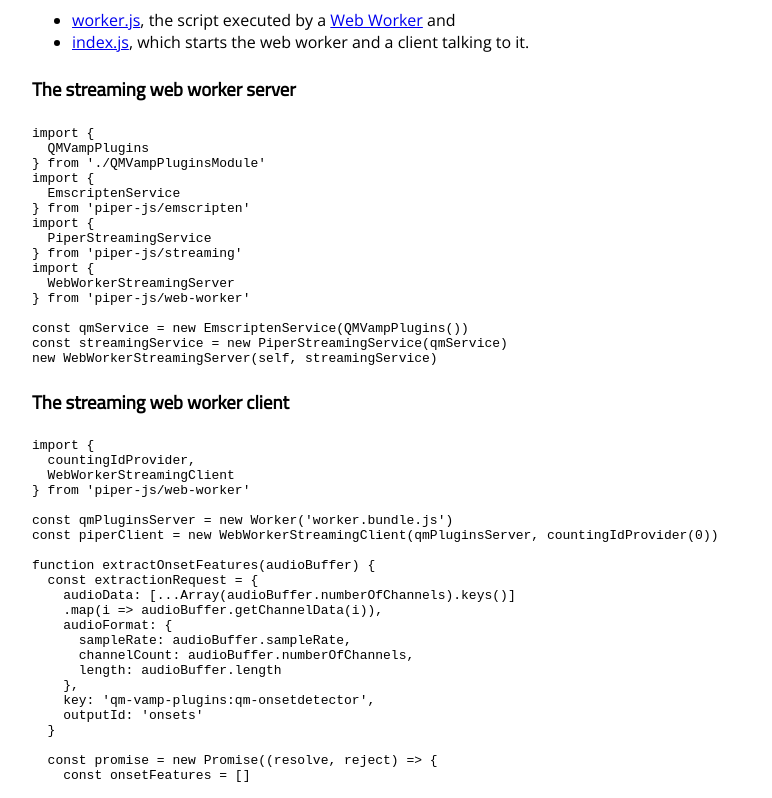
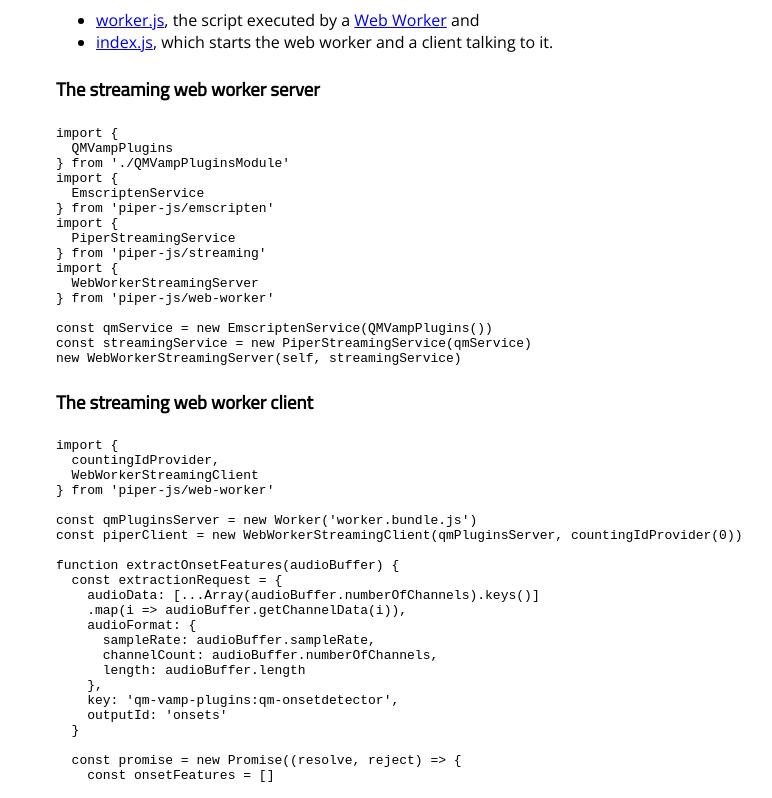
Before and after one commit to jawebada/piper-audio-example-streaming-web-worker, a website: page docs/index.html in a window 1280 px wide. Shown: the part 1000-1798 px from the top of the page, without its empty margins (8-780 px from the left). Drawn offline with nearby package versions, Linux system fonts and the light colour scheme.

Commit message:
Improve style for small screens

```diff
--- a/docs/index.html
+++ b/docs/index.html
@@ -1,4 +1,5 @@
 <!DOCTYPE html><html><head><meta name="viewport" content="width=device-width, initial-scale=1.0"><title>Piper Audio Streaming Web Worker Example</title><link href="https://fonts.googleapis.com/css2?family=Cairo&amp;family=Open+Sans&amp;display=swap" rel="stylesheet"><style>body {
+  width: 90vw;
   max-width: 1200px;
   margin-left: auto;
   margin-right: auto;
@@ -23,6 +24,9 @@ aside progress {
   width: 80%;
   margin-left: auto;
   margin-right: auto;
+}
+pre {
+  overflow: scroll;
 }
 </style></head><body><h1>Piper Audio Streaming Web Worker Example</h1><aside class="demo"><h2>Demo</h2><p>Open an audio file to trigger the onsets feature extraction process.</p><p><label for="audioFileChooser">Audio file: </label><input id="audioFileChooser" type="file" accept="audio/*"><div id="audioInfo"></div></p><p><label for="processingProgress">Processing progress: </label><progress value="0" max="100" id="processingProgress"></progress></p><p><div id="onsetsList"></div></p><script src="index.bundle.js"></script></aside><h2>Summary</h2>
 <p>I was looking into how to compile <a href="https://vamp-plugins.org/">VAMP audio analysis
--- a/src/style.css
+++ b/src/style.css
@@ -1,4 +1,5 @@
 body {
+  width: 90vw;
   max-width: 1200px;
   margin-left: auto;
   margin-right: auto;
@@ -24,3 +25,6 @@ aside progress {
   margin-left: auto;
   margin-right: auto;
 }
+pre {
+  overflow: scroll;
+}
```
